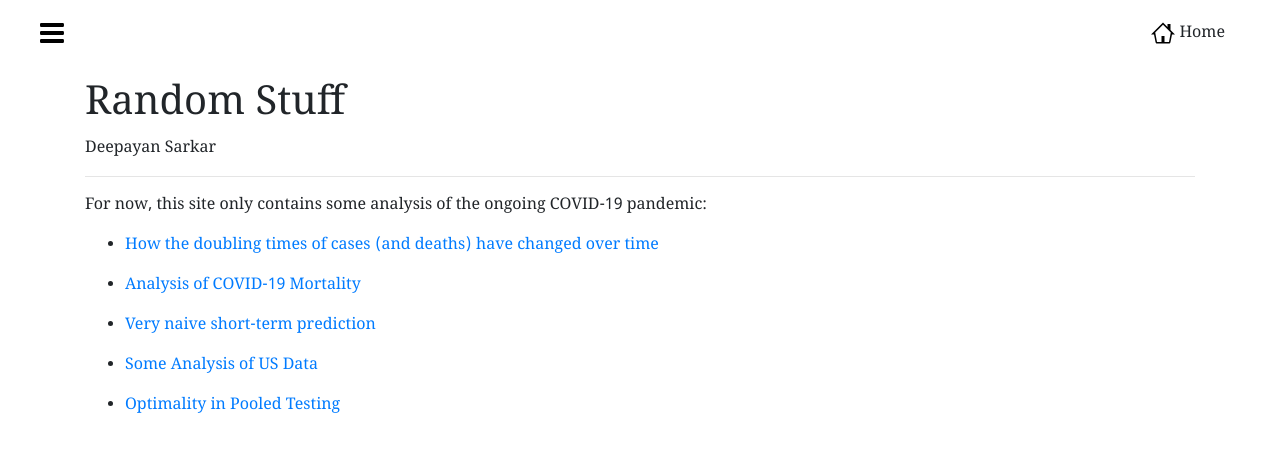
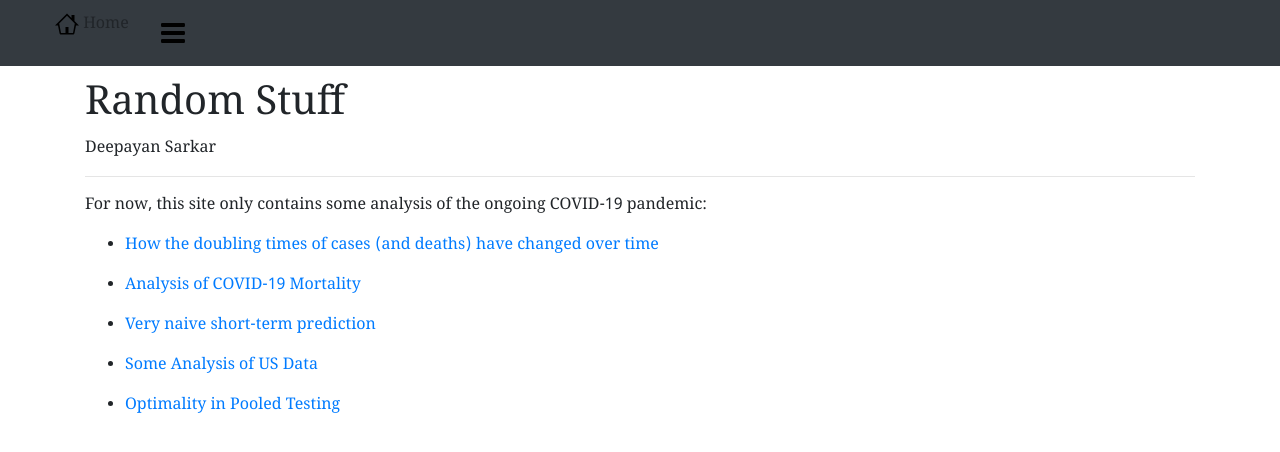
Before and after one commit to deepayan/deepayan.github.io, a Jekyll site: the page built from index.md, in a window 1280 px wide. Shown: the top 452 px of the page. Built offline with Jekyll 4.4.1, drawn with Linux system fonts in a browser that asks for light colours; some web fonts are replaced; our own code applies the rules of GitHub Pages for plain Markdown files.

Commit message:
nav style update

```diff
--- a/_layouts/default.html
+++ b/_layouts/default.html
@@ -27,11 +27,17 @@
   <div id="page-content">
     <section>
 
-      <nav class="navbar navbar-expand-md fixed-top" id="topnav"> <!-- navbar-dark bg-dark  -->
+      <nav class="navbar navbar-expand-md navbar-dark bg-dark fixed-top" id="topnav"> <!--   -->
 	<div class="container-fluid">
 
 	  <div class="navbar-header">
 	    <div class="btn-group navbar-nav nav-item dropdown">
+	      <a href="/" class="dropdown-item" role="button">
+		<svg xmlns="http://www.w3.org/2000/svg" viewBox="0 0 16 16" width="24" height="24">
+		  <path fill-rule="evenodd" d="M16 9l-3-3V2h-2v2L8 1 0 9h2l1 5c0 .55.45 1 1 1h8c.55 0 1-.45 1-1l1-5h2zm-4 5H9v-4H7v4H4L2.81 7.69 8 2.5l5.19 5.19L12 14z"></path>
+		</svg>
+		Home
+	      </a>
 	      <button type="button" class="btn nav-link"
 		      data-toggle="dropdown" aria-haspopup="true"
 		      aria-expanded="false">
@@ -52,15 +58,6 @@
 
 	      </div>
 	    </div>
-	  </div>
-
-	  <div class="navbar-header">
-	    <a href="/" class="dropdown-item" role="button">
-	      <svg xmlns="http://www.w3.org/2000/svg" viewBox="0 0 16 16" width="24" height="24">
-		<path fill-rule="evenodd" d="M16 9l-3-3V2h-2v2L8 1 0 9h2l1 5c0 .55.45 1 1 1h8c.55 0 1-.45 1-1l1-5h2zm-4 5H9v-4H7v4H4L2.81 7.69 8 2.5l5.19 5.19L12 14z"></path>
-	      </svg>
-	      Home
-	    </a>
 	  </div>
 
 	</div>
```
